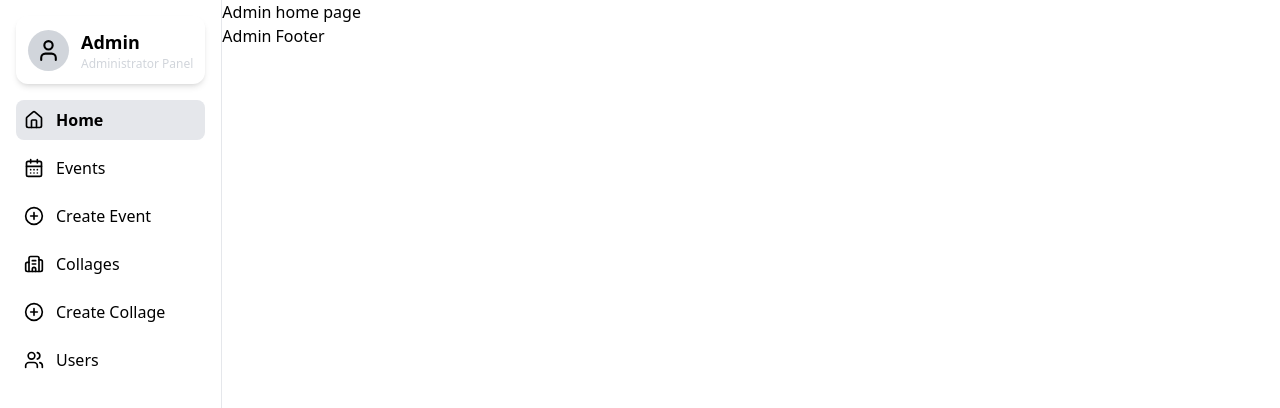
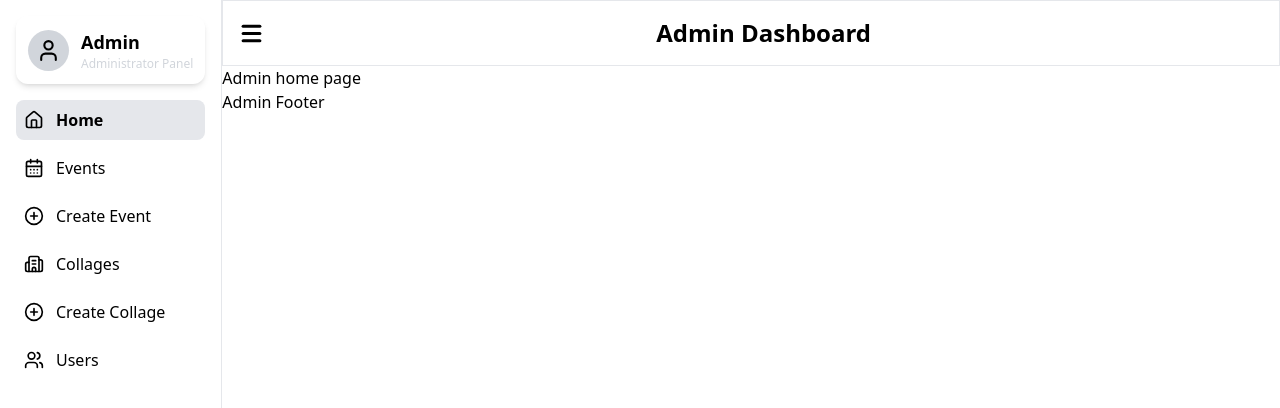
Before and after one commit to rishikesh-babu/Event-Management, a React (Vite) app in the folder client/: page /admin in a window 1280 px wide. Shown: the top 408 px of the page. Built offline with nearby package versions, Linux system fonts and the light colour scheme; no server answers.

Commit message:
Updated admin header

```diff
--- a/client/src/Components/Admin/AdminHeader.jsx
+++ b/client/src/Components/Admin/AdminHeader.jsx
@@ -1,11 +1,18 @@
+import { Menu } from 'lucide-react'
 import React from 'react'
 
 export default function AdminHeader() {
     return (
-        <div>
+        <div className='p-4 flex justify-between items-center border'>
             <div>
+                <Menu strokeWidth={3} size={25} />
+            </div>
 
+            <div className=' font-bold text-2xl'>
+                Admin Dashboard
             </div>
+
+            <div />
         </div>
     )
 }
--- a/client/src/Routes/AdminLayout.jsx
+++ b/client/src/Routes/AdminLayout.jsx
@@ -8,7 +8,7 @@ export default function AdminLayout() {
     return (
         <div className=' flex'>
             <AdminSideBar />
-            <div>
+            <div className='flex-1'>
                 <AdminHeader />
                 <Outlet />
                 <AdminFooter />
```
